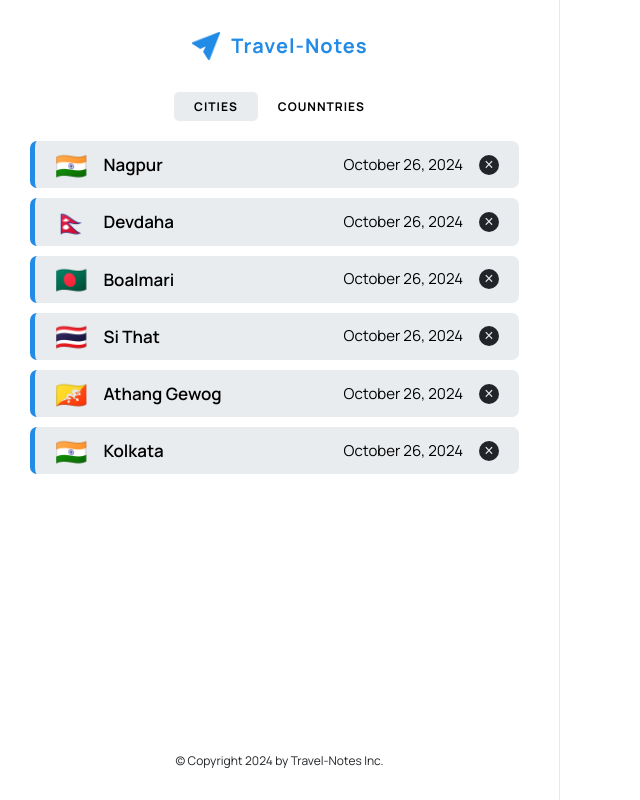
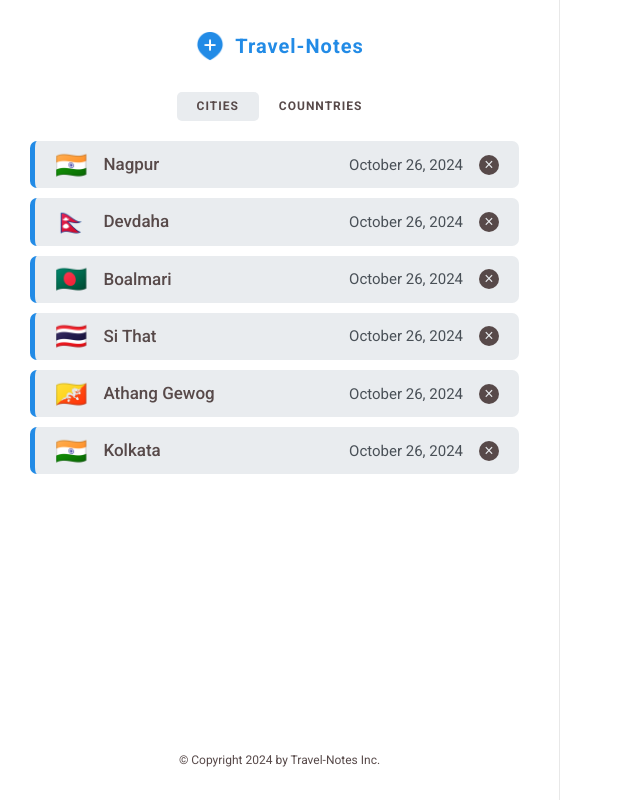
Before and after one commit to arpitjana2103/Travel-Notes, a React (Vite) app: page /app/cities in a window 1280 px wide. Shown: the whole page, without its empty margins (0-640 px from the left). Built offline with nearby package versions, Linux system fonts and the light colour scheme; data requests are answered from the project's data file; a web font is replaced by a local one.

Commit message:
Design Update

```diff
--- a/src/components/AppNav.module.css
+++ b/src/components/AppNav.module.css
@@ -1,6 +1,7 @@
 .nav {
     margin-top: 3rem;
     margin-bottom: 2rem;
+    color: var(--color-dark--1);
 }
 
 .nav ul {
--- a/src/components/CityItem.module.css
+++ b/src/components/CityItem.module.css
@@ -27,12 +27,14 @@
 
 .name {
     font-size: 1.7rem;
-    font-weight: 600;
+    font-weight: 500;
     margin-right: auto;
+    color: var(--color-dark--1);
 }
 
 .date {
     font-size: 1.5rem;
+    color: var(--color-dark--2);
 }
 
 .deleteBtn {
--- a/src/index.css
+++ b/src/index.css
@@ -1,10 +1,13 @@
-@import "https://fonts.googleapis.com/css2?family=Manrope:wght@400;600;700;800&display=swap";
+@import url("https://fonts.googleapis.com/css2?family=Roboto:ital,wght@0,100;0,300;0,400;0,500;0,700;0,900;1,100;1,300;1,400;1,500;1,700;1,900&display=swap");
 
 :root {
     --color-brand--1: #228be6;
 
-    --color-dark--1: #212529;
+    --color-dark--1: #574949;
     --color-dark--2: #495057;
+
+    /* --color-dark--1: #ff0000;
+    --color-dark--2: #eeff00; */
 
     --color-light--1: #ffffff;
     --color-light--2: #e9ecef;
@@ -24,7 +27,7 @@
 }
 
 body {
-    font-family: "Manrope", sans-serif;
+    font-family: "Roboto", sans-serif;
     font-weight: 400;
     line-height: 1.6;
 }
```
Also changed, not shown: public/logo.png.
